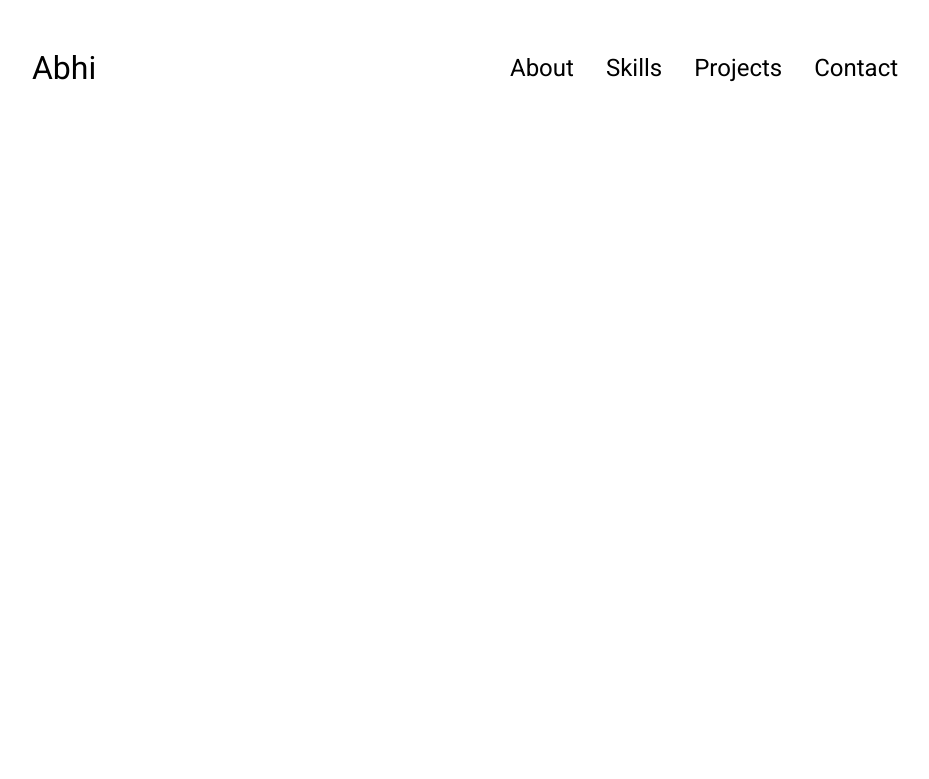
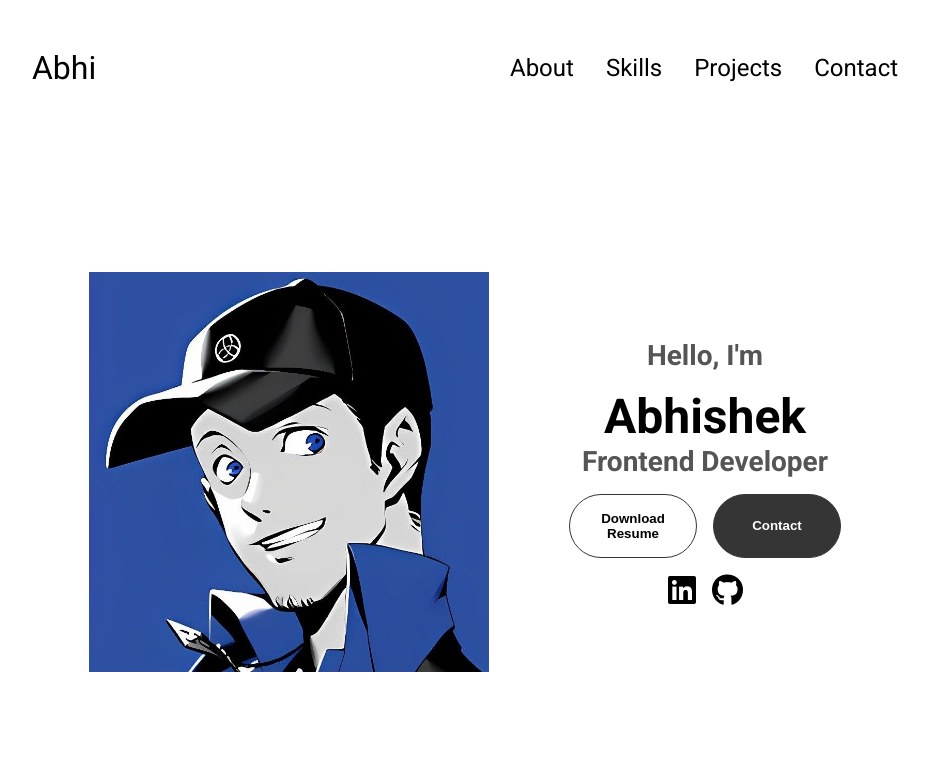
Before and after one commit to abhic117/portfolioWebsite, a plain HTML site: page index.html in a window 1280 px wide. Shown: the whole page, without its empty margins (175-1104 px from the left). Drawn offline with Linux system fonts and the light colour scheme.

Commit message:
html and styling for main page of website

```diff
--- a/index.html
+++ b/index.html
@@ -11,13 +11,11 @@
 <body>
     <nav id="desktop-nav">
         <div class="logo"> Abhi</div>
-        <div>
-            <ul class="nav-links">
-                <li><a href="#about">About</a></li>
-                <li><a href="#skills">Skills</a></li>
-                <li><a href="#projects">Projects</a></li>
-                <li><a href="#contact">Contact</a></li>
-            </ul>
+        <div class="nav-links">
+            <span><a href="#about">About</a></span>
+            <span><a href="#skills">Skills</a></span>
+            <span><a href="#projects">Projects</a></span>
+            <span><a href="#contact">Contact</a></span>
         </div>
     </nav>
     <nav id="hamburger-nav">
@@ -29,13 +27,31 @@
                 <span></span>
             </div>
             <div class="menu-links">
-                <li><a href="#about" onclick="toggleMenu()">About</a></li>
-                <li><a href="#skills" onclick="toggleMenu()">Skills</a></li>
-                <li><a href="#projects" onclick="toggleMenu()">Projects</a></li>
-                <li><a href="#contact" onclick="toggleMenu()">Contact</a></li>
+                <span><a href="#about" onclick="toggleMenu()">About</a></span>
+                <span><a href="#skills" onclick="toggleMenu()">Skills</a></span>
+                <span><a href="#projects" onclick="toggleMenu()">Projects</a></span>
+                <span><a href="#contact" onclick="toggleMenu()">Contact</a></span>
             </div>
         </div>
     </nav>
+    <section id="profile">
+        <div class="section__pic-container">
+            <img src="./assets/profile-pic.jpg" alt="">
+        </div>
+        <div class="section__text">
+            <p class="section__text__p1">Hello, I'm</p>
+            <h1 class="title">Abhishek</h1>
+            <p class="section__text__p2">Frontend Developer</p>
+            <div class="btn-container">
+                <button class="btn btn-colour-2" onclick="window.open('./assets/Resume - Abhishek Chand.pdf')">Download Resume</button>
+                <button class="btn btn-colour-1" onclick="location.href='./#contact'">Contact</button>
+            </div>
+            <div id="socials-container">
+                <a href="https://www.linkedin.com/in/abhishek-chand-1b6125279/"><i class="fa-brands fa-linkedin fa-2x fa-bounce"></i></a>
+                <a href="https://github.com/abhic117"><i class="fa-brands fa-github fa-2x fa-bounce"></i></a>
+            </div>
+        </div>
+    </section>
     <script src="script.js"></script>
 </body>
 </html>
--- a/style.css
+++ b/style.css
@@ -36,7 +36,6 @@ nav {
 
 .nav-links {
     gap: 2rem;
-    list-style: none;
     font-size: 1.5rem;
 }
 
@@ -105,10 +104,6 @@ a:hover {
     transition: all 0.3 ease-in-out;
 }
 
-.menu-links li {
-    list-style: none;
-}
-
 .menu-links.open {
     max-height: 300px;
 }
@@ -136,3 +131,103 @@ a:hover {
 .hamburger-icon span:first-child {
     transform: none;
 }
+
+/*SECTIONS*/
+section {
+    padding-top: 4vh;
+    height: 96vh;
+    margin: 0 10rem;
+    box-sizing: border-box;
+    min-height: fit-content;
+}
+
+.section-container {
+    display: flex;
+}
+
+/*PROFILE*/
+#profile {
+    display: flex;
+    justify-content: center;
+    gap: 5rem;
+    height: 80vh;
+}
+
+.section__pic-container {
+    display: flex;
+    height: 400px;
+    width: 400px;
+    margin: auto 0;
+}
+
+.section__text {
+    align-self: center;
+    text-align: center;
+}
+
+.section__text p {
+    font-weight: 600;
+}
+
+.section__text__p1 {
+    text-align: center;
+    font-size: 1.75rem;
+    margin-bottom: 1rem;
+}
+
+.section__text__p2 {
+    font-size: 1.75rem;
+    margin-bottom: 1rem;
+}
+
+.title {
+    font-size: 3rem;
+    text-align: center;
+}
+
+#socials-container {
+    display: flex;
+    justify-content: center;
+    margin-top: 1rem;
+    gap: 1rem;
+}
+
+/*BUTTONS*/
+.btn-container {
+    display: flex;
+    justify-content: center;
+    gap: 1rem;
+}
+
+.btn {
+    font-weight: 600;
+    transition: all 300ms ease;
+    padding: 1rem;
+    width: 8rem;
+    border-radius: 2rem;
+}
+
+.btn-colour-1, .btn-colour-2 {
+    border: #353535 0.1rem solid;
+}
+
+.btn-colour-1:hover, .btn-colour-2:hover {
+    cursor: pointer;
+}
+
+.btn-colour-1, .btn-colour-2:hover {
+    background-color: #353535;
+    color: white;
+}
+
+.btn-colour-1:hover {
+    background: black;
+}
+
+.btn-colour-2 {
+    background: none;
+}
+
+.btn-colour-2:hover {
+    border: white 0.1rem solid;
+}
```
Also changed, not shown: assets/profile-pic.jpg (added), assets/profile-pic.webp (added), 1 other file.
